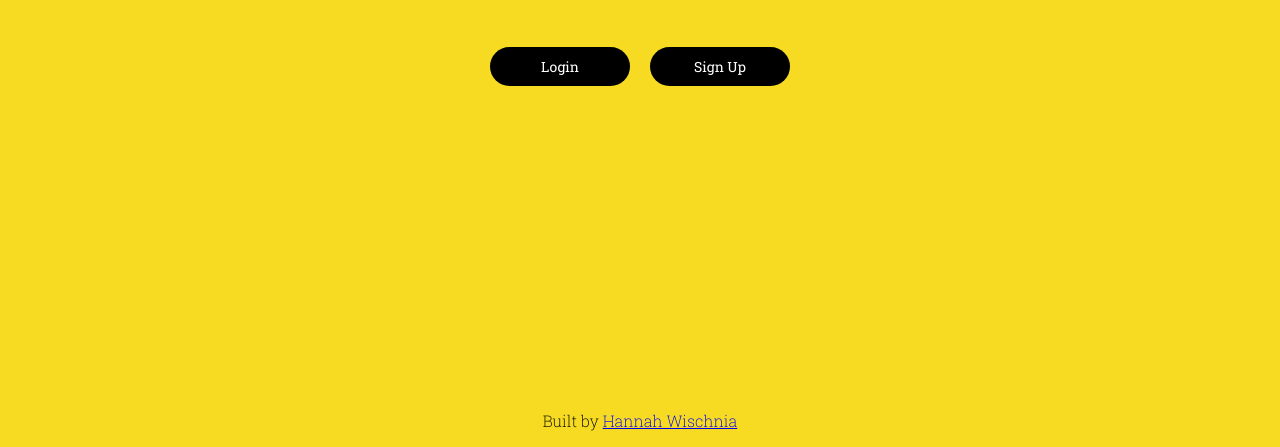
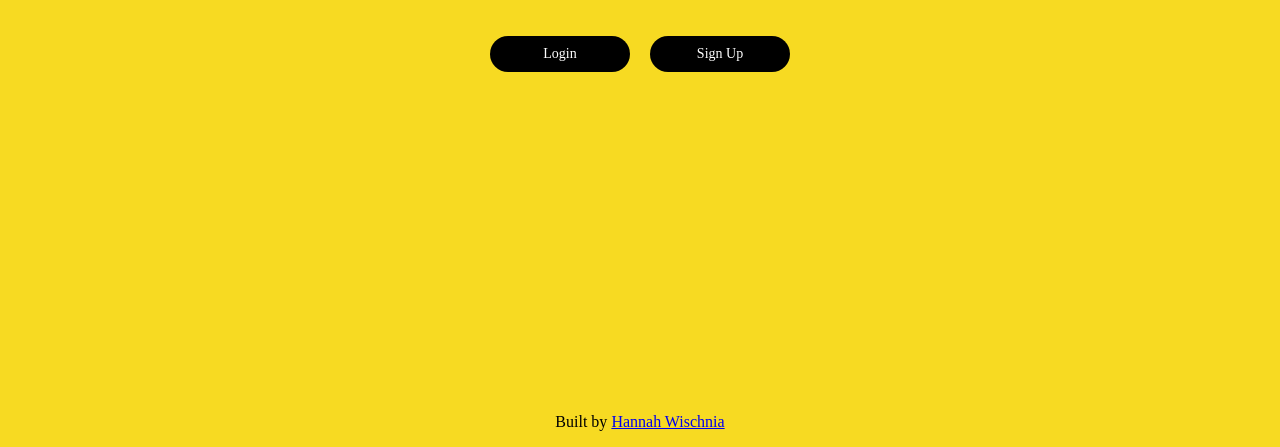
Before and after one commit to wisch628/SpellWithAFriend, a React app: page / in a window 1280 px wide. Shown: the part 353-800 px from the top of the page. Built offline with nearby package versions, Linux system fonts and the light colour scheme; no server answers.

Commit message:
took out font

```diff
--- a/public/style.css
+++ b/public/style.css
@@ -1,4 +1,4 @@
-@import url('https://fonts.googleapis.com/css2?family=Roboto+Slab:wght@100;200;300;400;500;600;700;800;900&display=swap');
+/* @import url('https://fonts.googleapis.com/css2?family=Roboto+Slab:wght@100;200;300;400;500;600;700;800;900&display=swap'); */
 * {
   box-sizing: border-box;
   font-family: 'Roboto Slab', serif;
```
